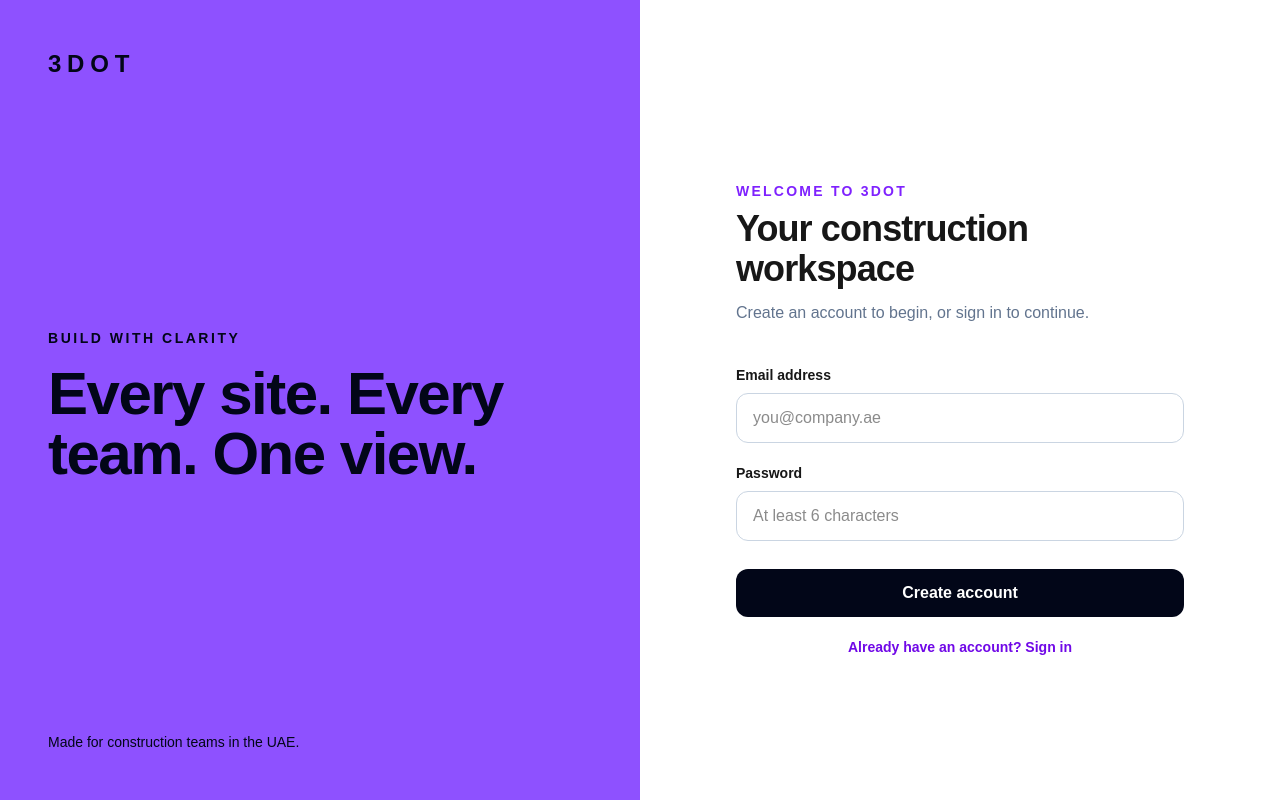
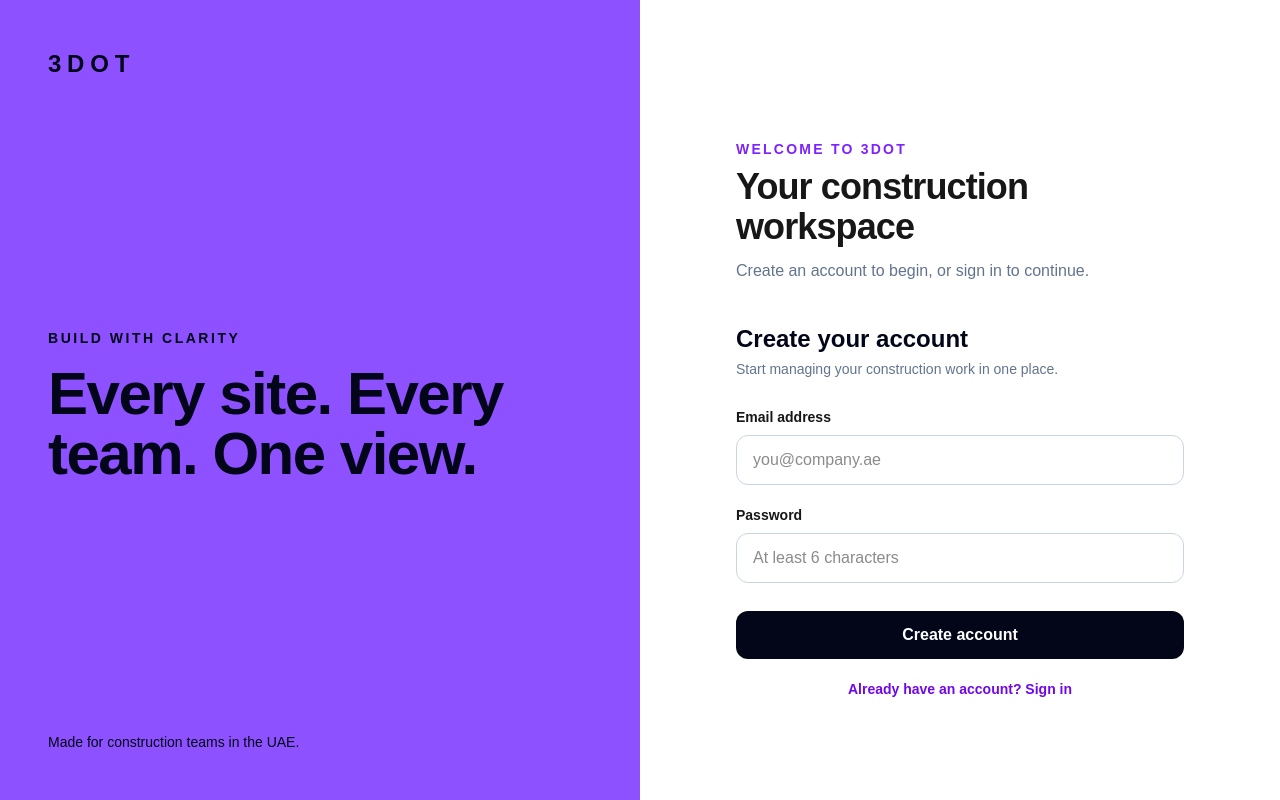
Before and after one commit to tajalrayhan3-oss/3DOT, a Next.js app: page /login in a window 1280 px wide. Built offline with nearby package versions, Linux system fonts and the light colour scheme; no server answers.

Commit message:
fix: clarify account form headings

```diff
--- a/src/components/auth-form.tsx
+++ b/src/components/auth-form.tsx
@@ -50,7 +50,11 @@ export function AuthForm() {
   </div>;
 
   return <div>
-    <label className="mt-10 block text-sm font-semibold">Email address</label>
+    <div className="mt-10">
+      <h3 className="text-2xl font-bold text-slate-950">{mode === "signup" ? "Create your account" : "Sign in to 3DOT"}</h3>
+      <p className="mt-1 text-sm text-slate-500">{mode === "signup" ? "Start managing your construction work in one place." : "Enter your details to continue to your workspace."}</p>
+    </div>
+    <label className="mt-7 block text-sm font-semibold">Email address</label>
     <input value={email} onChange={(event) => setEmail(event.target.value)} type="email" placeholder="you@company.ae" className="mt-2 w-full rounded-xl border border-slate-300 px-4 py-3 outline-none transition focus:border-violet-500 focus:ring-4 focus:ring-violet-100" />
     <label className="mt-5 block text-sm font-semibold">Password</label>
     <input value={password} onChange={(event) => setPassword(event.target.value)} type="password" minLength={6} placeholder="At least 6 characters" className="mt-2 w-full rounded-xl border border-slate-300 px-4 py-3 outline-none transition focus:border-violet-500 focus:ring-4 focus:ring-violet-100" />
```
